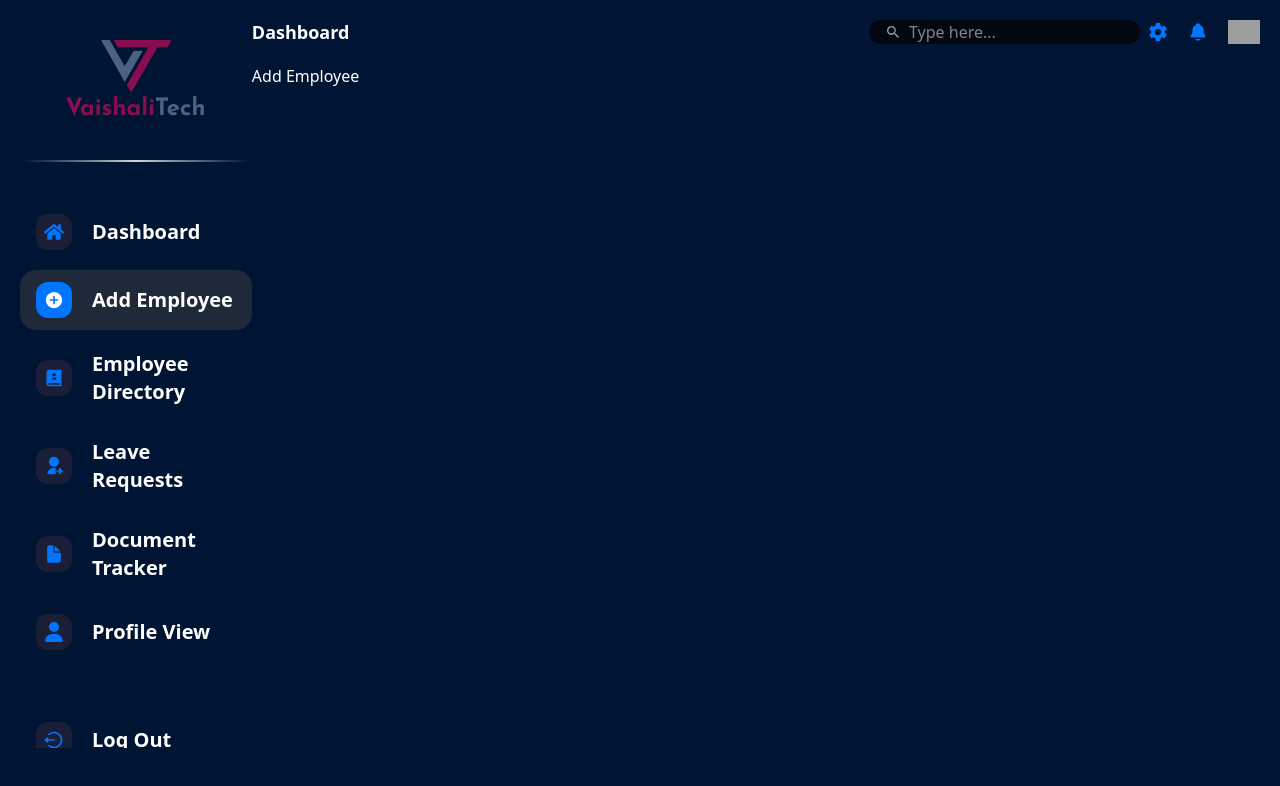
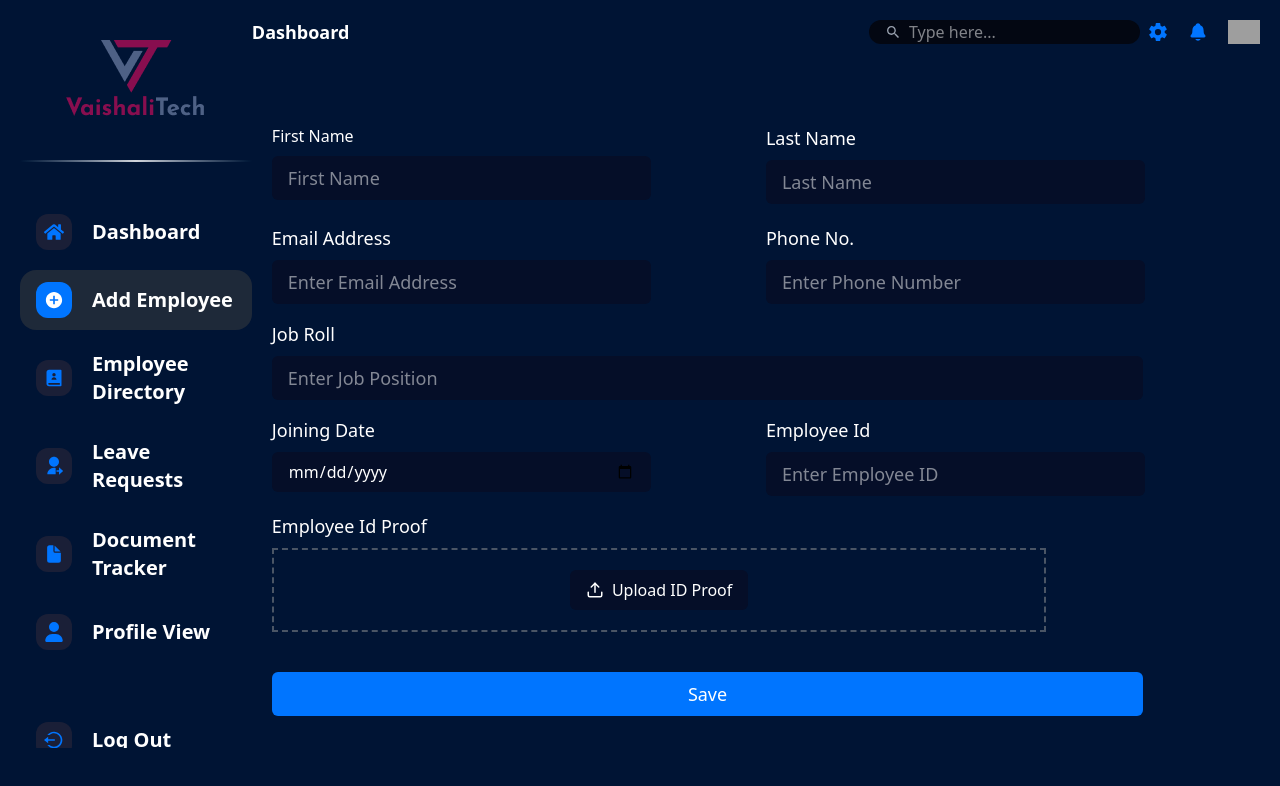
Before and after one commit to ankitWork2001/management, a React (Vite) app: page /admin/add_employee in a window 1280 px wide. Shown: the top 786 px of the page. Built offline with nearby package versions, Linux system fonts and the light colour scheme; grey boxes are pictures that could not be loaded.

Commit message:
update addEmployee page

```diff
--- a/src/pages/Admin/AddEmployee.jsx
+++ b/src/pages/Admin/AddEmployee.jsx
@@ -1,9 +1,112 @@
-import React from 'react'
+import React, { useState } from 'react'
+import { FiUpload } from 'react-icons/fi';
 
 function AddEmployee() {
+  const [data,setData] = useState({
+    firstname:'',
+    lastname:'',
+    email:'',
+    phoneNumber:'',
+    jobRol:'',
+    joiningDate:'',
+    employeeId:'',
+    employeeIdProof:''
+  })
+  const [fileName, setFileName] = useState('')
+
+  function getData(e){
+      const name = e.target.name
+      const value = e.target.value
+
+      setData(pre => ({...pre,[name] : value}))
+  }
+
+
+  const handleFileChange = (e) => {
+    const file = e.target.files[0]
+    if (file) {
+      setFileName(file.name)
+      setData(pre => ({...pre,employeeIdProof : file}))
+    } else {
+      setFileName('')
+    }
+  }
+  const submit = (e) => {
+    e.preventDefault()
+    console.log(data)
+    setData({
+    firstname:'',
+    lastname:'',
+    email:'',
+    phoneNumber:'',
+    jobRol:'',
+    joiningDate:'',
+    employeeId:'',
+    employeeIdProof:''
+  })
+  }
+
   return (
     <div>
-      Add Employee
+      <form className='mt-15 px-5' onSubmit={submit}>
+        <div className='grid md:grid-cols-2 grid-cols-1 md:gap-5 gap-10'>
+          <div className='flex flex-col gap-2'>
+            <label htmlFor="firstname">First Name</label>
+            <input type="text" name='firstname' value={data.firstname} onChange={getData} required id='firstname' placeholder='First Name' className='md:w-[80%] w-full px-4 py-2  bg-[#050E28] rounded-md text-lg' />
+          </div>
+          <div className='flex flex-col gap-2'>
+            <label htmlFor="lastname" className='text-lg'>Last Name</label>
+            <input type="text" name='lastname' value={data.lastname}  onChange={getData} required placeholder='Last Name' id='lastname' className='md:w-[80%] w-full px-4 py-2  bg-[#050E28] rounded-md  text-lg' />
+          </div>
+          <div className='flex flex-col gap-2'>
+            <label htmlFor="email" className='text-lg' >Email Address</label>
+            <input type="email" name='email' value={data.email}  onChange={getData} required id='email' placeholder='Enter Email Address' className='md:w-[80%] w-full px-4 py-2  bg-[#050E28] rounded-md  text-lg' />
+          </div>
+          <div className='flex flex-col gap-2'>
+            <label htmlFor="phone" className='text-lg' >Phone No.</label>
+            <input type="tel" name='phoneNumber' value={data.phoneNumber}  onChange={getData} required id='phone' placeholder='Enter Phone Number' className='md:w-[80%] w-full px-4 py-2  bg-[#050E28] rounded-md  text-lg' />
+          </div>
+        </div>
+
+        <div className='flex flex-col gap-2 my-4'>
+          <label htmlFor="job_roll" className='text-lg' >Job Roll</label>
+          <input type="text" name='jobRol' value={data.jobRol}  onChange={getData} required id='job_roll' placeholder='Enter Job Position' className='md:w-[90%] w-full px-4 py-2  bg-[#050E28] rounded-md  text-lg' />
+        </div>
+
+        <div className='grid md:grid-cols-2 grid-cols-1 gap-5'>
+          <div className='flex flex-col gap-2'>
+            <label htmlFor="joining_date" className='text-lg'>Joining Date</label>
+            <input type="date" name='joiningDate' value={data.joiningDate}  onChange={getData} required id='joining_date' className='md:w-[80%] w-full px-4 py-2  bg-[#050E28] rounded-md text-white' />
+          </div>
+          <div className='flex flex-col gap-2'>
+            <label htmlFor="employee_id" className='text-lg' >Employee Id</label>
+            <input type="text" name='employeeId' value={data.employeeId}  onChange={getData} required id='employee_id' placeholder='Enter Employee ID' className='md:w-[80%] w-full px-4 py-2  bg-[#050E28] rounded-md  text-lg' />
+          </div>
+        </div>
+
+        <div className='mt-4'>
+          <span className='text-lg'>Employee Id Proof</span>
+          <div className="relative border-dashed border-gray-600 border-2 mb-5 mt-2 py-5 flex justify-center w-full md:w-[80%]">
+            <label
+              htmlFor="Employee_id_proof"
+              className="flex items-center gap-2 px-4 py-2 bg-[#050E28] text-white rounded-md cursor-pointer hover:bg-[#0a173d] transition duration-300"
+            >
+              <FiUpload className="text-lg" />
+              <span>{fileName || 'Upload ID Proof'}</span>
+            </label>
+
+            <input
+              type="file"
+              required
+              id="Employee_id_proof"
+              className="hidden"
+              onChange={handleFileChange}
+            />
+          </div>
+        </div>
+
+        <button className='text-lg bg-[#0075FF] md:w-[90%] w-full py-2 mb-20 mt-5 cursor-pointer hover:bg-blue-600 transition-all duration-300 rounded-md'>Save</button>
+      </form>
     </div>
   )
 }
```
